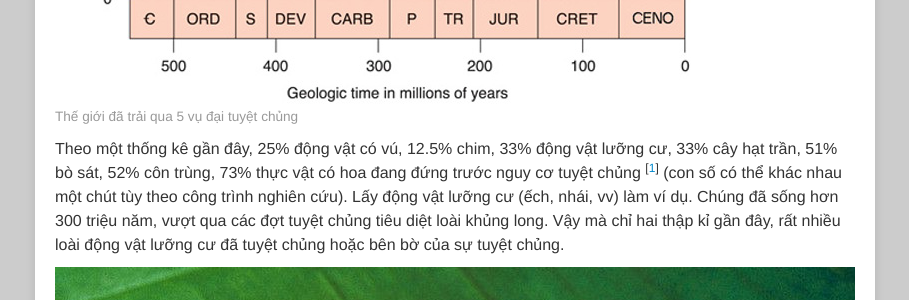
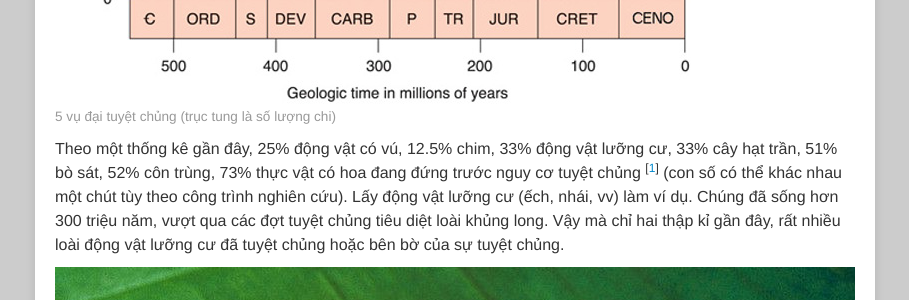
Before and after one commit to mangcut/mangcut.github.io, a Jekyll site: the page built from blog/_posts/2015-03-23-bao-gio-loai-nguoi-diet-vong.html, in a window 1280 px wide and 900 px high, scrolled down 3490 px. Shown: the part 151-451 px from the top of the window, without its empty margins (185-1094 px from the left). Built offline with Jekyll 4.4.1, drawn with Linux system fonts in a browser that asks for light colours; nearby versions of some CDN libraries; comment, search, counter and statistics services are not loaded.

Commit message:
add legend

```diff
--- a/blog/_posts/2015-03-23-bao-gio-loai-nguoi-diet-vong.html
+++ b/blog/_posts/2015-03-23-bao-gio-loai-nguoi-diet-vong.html
@@ -60,7 +60,7 @@ excerpt: Nếu không hành động ngay, loài người sẽ tuyệt chủng tr
   <div class="img-container" data-origin="ontherocksgeoblog.wordpress.com">
 	<img src="../media/extinction_events.jpg" alt="Timeline các vụ tuyệt chủng lớn"></img>
   </div>
-  <figcaption>Thế giới đã trải qua 5 vụ đại tuyệt chủng</figcaption>
+  <figcaption>5 vụ đại tuyệt chủng (trục tung là số lượng chi)</figcaption>
 </figure>
 
 <p>Theo một thống kê gần đây, 25% động vật có vú, 12.5% chim, 33% động vật lưỡng cư, 33% cây hạt trần, 51% bò sát, 52% côn trùng, 73% thực vật có hoa đang đứng trước nguy cơ tuyệt chủng <sup>[<a target="_blank" href="http://www.independent.co.uk/environment/animal-extinction--the-greatest-threat-to-mankind-397939.html">1</a>]</sup> (con số có thể khác nhau một chút tùy theo công trình nghiên cứu). Lấy động vật lưỡng cư (ếch, nhái, vv) làm ví dụ. Chúng đã sống hơn 300 triệu năm, vượt qua các đợt tuyệt chủng tiêu diệt loài khủng long. Vậy mà chỉ hai thập kỉ gần đây, rất nhiều loài động vật lưỡng cư đã tuyệt chủng hoặc bên bờ của sự tuyệt chủng.</p>
```
